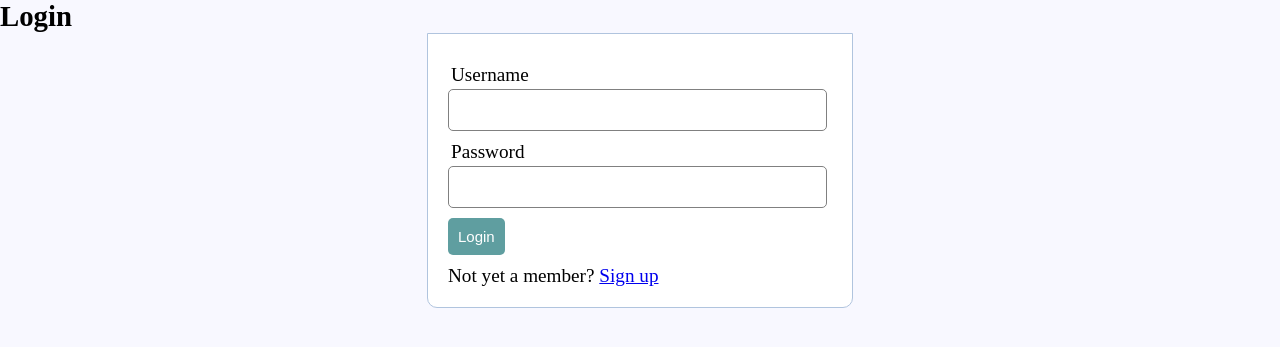
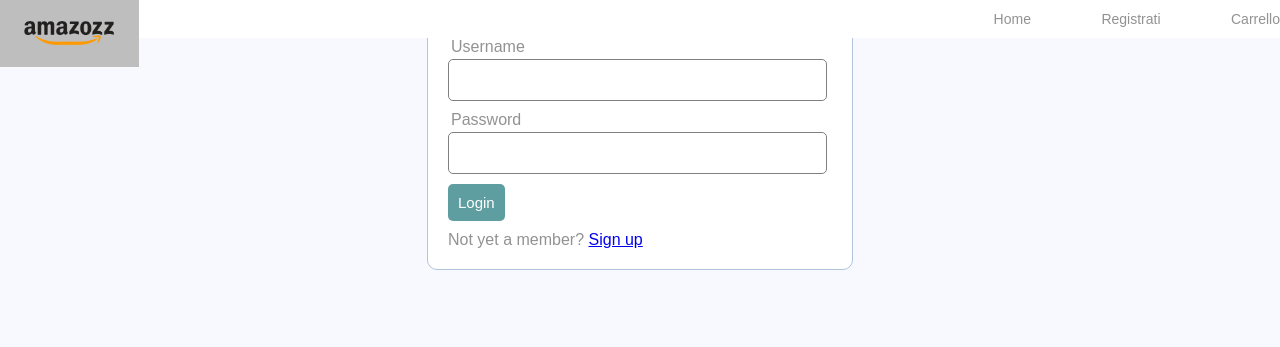
Before and after one commit to DoxsPRO/Amazozz, a PHP site: page /login.php in a window 1280 px wide. Shown: the top 347 px of the page. Run offline with PHP 8.4, Linux system fonts and the light colour scheme.

Commit message:
href logo

```diff
--- a/eCommerceAssets/styles/style.css
+++ b/eCommerceAssets/styles/style.css
@@ -44,7 +44,7 @@
 }
 form, .content {
   width: 30%;
-  margin: 0px auto;
+ margin: 0px auto;
   padding: 20px;
   border: 1px solid #B0C4DE;
   background: white;
--- a/login.php
+++ b/login.php
@@ -6,9 +6,15 @@
   <link rel="stylesheet" type="text/css" href="eCommerceAssets/styles/style.css">
 </head>
 <body>
-  <div class="header">
-  	<h2>Login</h2>
-  </div>
+<header>
+    <!-- This is the header content. It contains Logo and links -->
+    <div id="logo"> <a href="index.html"><img src="eCommerceAssets/images/logoImage.png" alt="logo Amazoz" height="43" width="100"></a>
+      <!-- Company Logo text -->
+      </div>
+    <div id="headerLinks">
+		<a href="index.html" title="Home">Home</a>
+		<a href="register.php" title="Registrati">Registrati</a>
+		<a href="" title="Cart">Carrello</a></div>
 
   <form method="post" action="login.php">
   	<?php include('eCommerceAssets/php/errors.php'); ?>
--- a/register.php
+++ b/register.php
@@ -8,12 +8,12 @@
 <body>
   <header>
     <!-- This is the header content. It contains Logo and links -->
-    <div id="logo"> <img src="eCommerceAssets/images/logoImage.png" alt="logo Amazoz" height="43" width="100">
+    <div id="logo"> <a href="index.html"><img src="eCommerceAssets/images/logoImage.png" alt="logo Amazoz" height="43" width="100"> </a>
       <!-- Company Logo text -->
       </div>
     <div id="headerLinks">
+		<a href="index.html" title="Home">Home</a>
 		<a href="login.php" title="Login">Accedi</a>
-		<a href="register.php" title="Registrati">Registrati</a>
 		<a href="" title="Cart">Carrello</a></div>
 
   <form method="post" action="register.php">
```
Also changed, not shown: account.php (+8 -3 lines).
